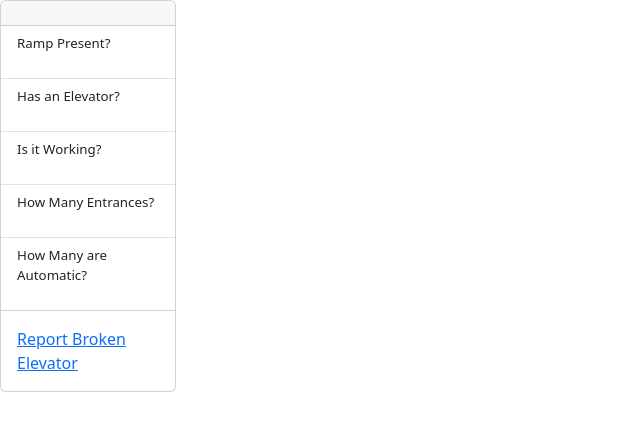
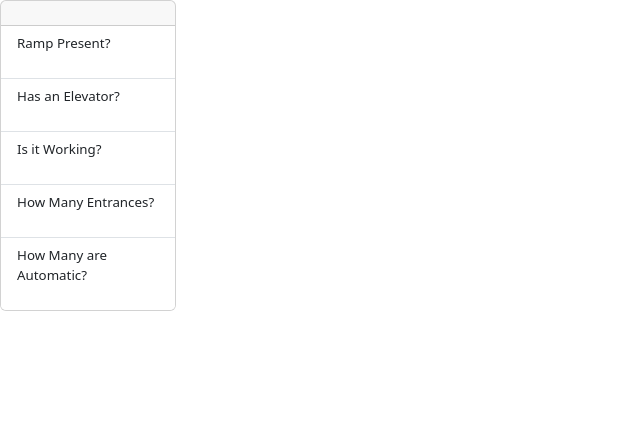
Before and after one commit to Patrick-Ziegler/2023-ClarkU-Hackathon-ClarkEase, a Django app: template clarkEase/pages/templates/pages/marker_template.html in a window 1280 px wide. Shown: the top 431 px of the page, without its empty margins (0-640 px from the left). Run offline with Django 4.2, Linux system fonts and the light colour scheme; the template is opened without the code that fills it, so the values that code supplies are empty.

Commit message:
Created and then scrapped report broken elevator button
Turns out thats not how Django servers work (without a dedicated HTTP server :/

```diff
--- a/clarkEase/pages/templates/pages/marker_template.html
+++ b/clarkEase/pages/templates/pages/marker_template.html
@@ -22,11 +22,10 @@
             <li class="list-group-item"><p style="font-size: 10pt;">How Many Entrances?  {{ building.numEntrances }}</p></li>
             <li class="list-group-item"><p style="font-size: 10pt;">How Many are Automatic?  {{ building.numMotorizedEntrances }}</p></li>
         </ul>
-        <div class="card-body">
-            <a href="#" class="card-link">Report Broken Elevator</a>
-        </div>
+
     </div>
     </div>
     <script src="https://cdn.jsdelivr.net/npm/bootstrap@5.3.2/dist/js/bootstrap.bundle.min.js" integrity="sha384-C6RzsynM9kWDrMNeT87bh95OGNyZPhcTNXj1NW7RuBCsyN/o0jlpcV8Qyq46cDfL" crossorigin="anonymous"></script>
 </body>
+
 </html>
--- a/clarkEase/pages/views.py
+++ b/clarkEase/pages/views.py
@@ -3,6 +3,8 @@ import folium
 import branca
 from pages.models import buildingData
 from django.template.loader import render_to_string
+from django.http import JsonResponse
+
 
 
 # Create your views here.
@@ -28,7 +30,7 @@ def home(request):
         coordinates = (building.latitude, building.longitude)
         popup_content = render_to_string('pages/marker_template.html', {'building': building})
 
-        iframe = branca.element.IFrame(html=popup_content, width=196, height=425)
+        iframe = branca.element.IFrame(html=popup_content, width=196, height=360)
         popup = folium.Popup(iframe, max_width=500)
         folium.Marker(coordinates, popup=popup).add_to(map)
 
```
Also changed, not shown: clarkEase/pages/pin.png (deleted).
